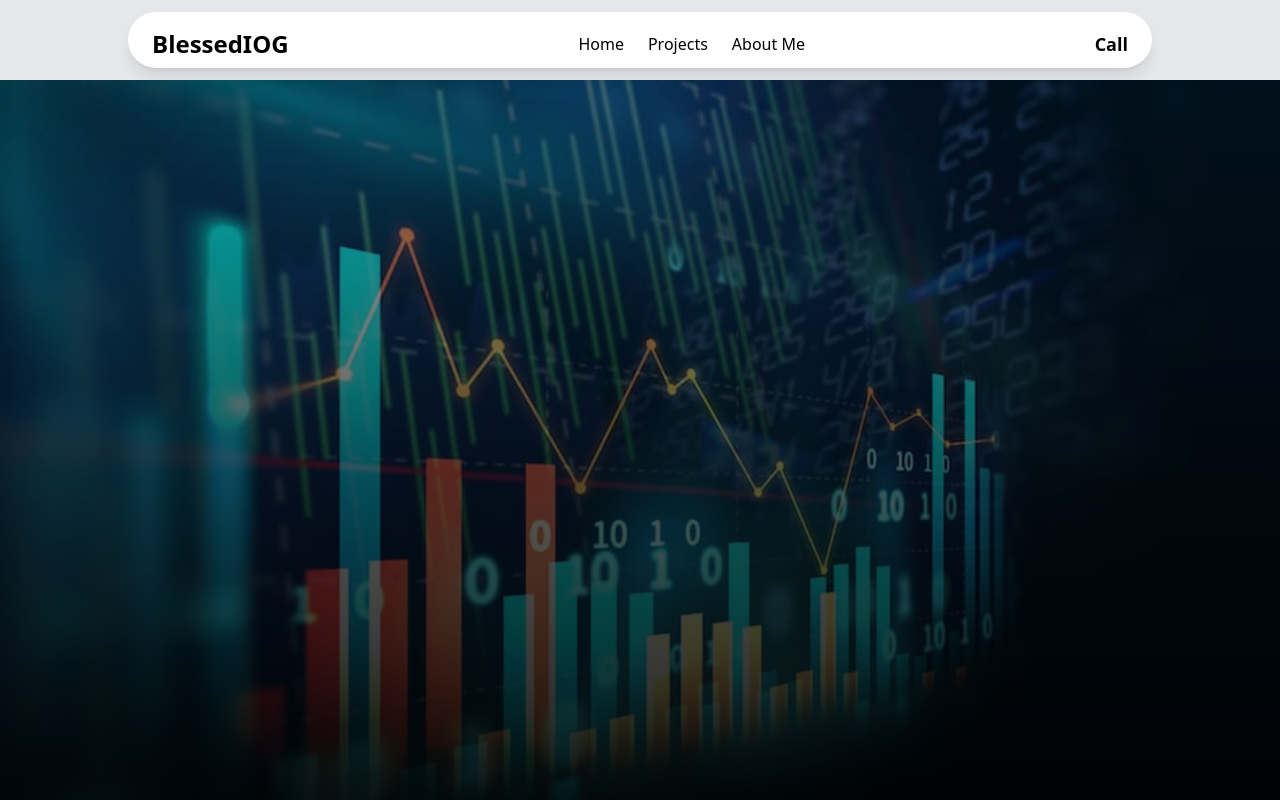
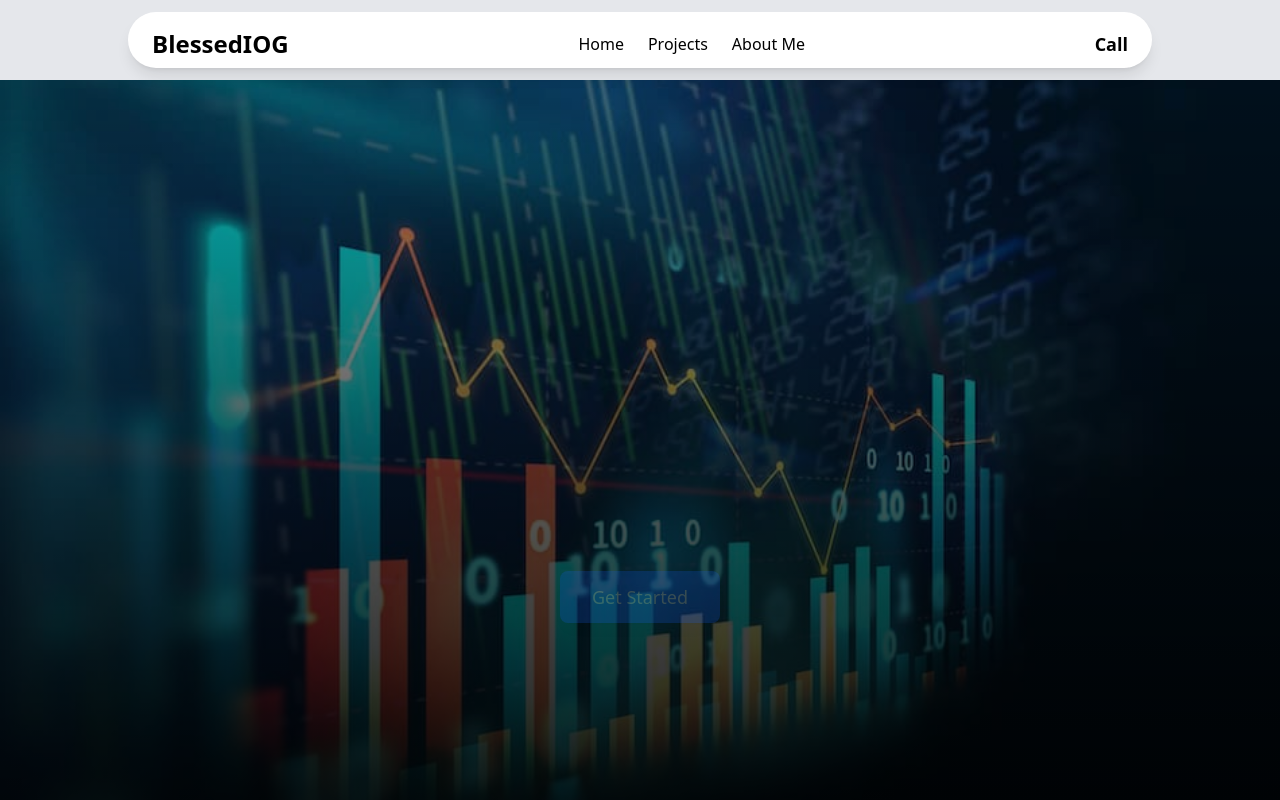
Before and after one commit to Oluwasegun122/blessediog, a Next.js app: page / in a window 1280 px wide. Shown: the top 800 px of the page. Built offline with nearby package versions, Linux system fonts and the light colour scheme.

Commit message:
first commit

```diff
--- a/app/page.tsx
+++ b/app/page.tsx
@@ -39,7 +39,7 @@ export default function Home() {
             insights.
           </p>
 
-          <div className="opacity-0 animate-slideUp [animation-fill-mode:forwards] [animation-delay:400ms]">
+          <div className="opacity-20 animate-slideUp [animation-fill-mode:forwards] [animation-delay:400ms]">
             <button className="px-8 py-3 bg-blue-600 hover:bg-blue-700 text-white font-medium rounded-lg text-lg transition-all duration-300 hover:scale-105 shadow-lg hover:shadow-blue-500/20">
               Get Started
             </button>
```
